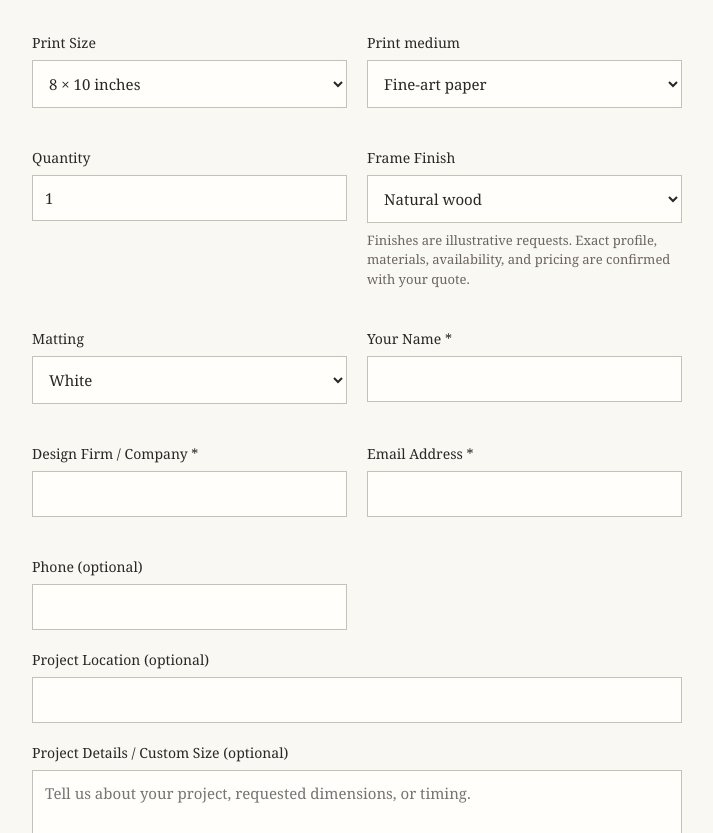
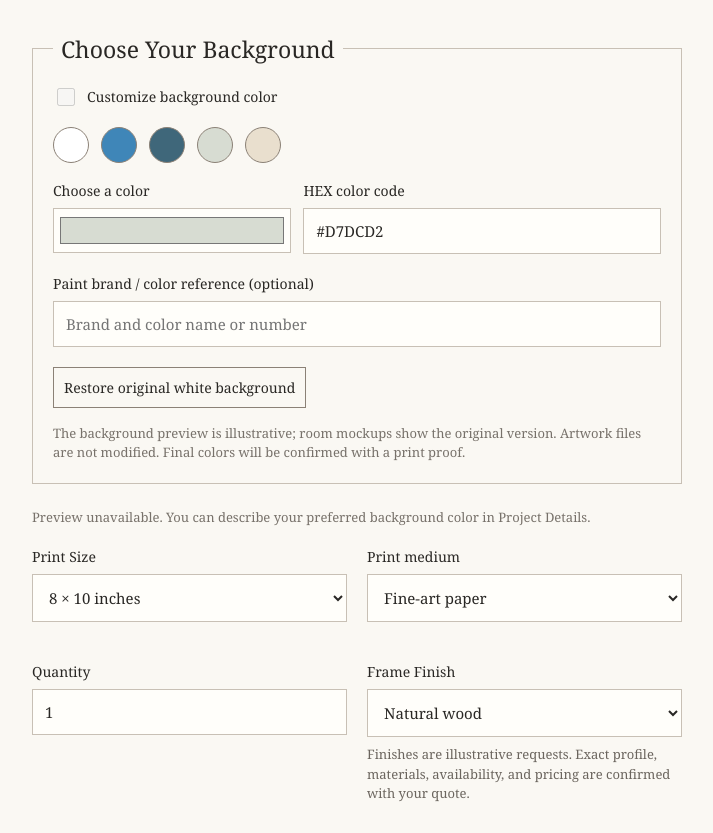
Before and after one commit to helmamay/helmamay-website, a plain HTML site: page sabina.html in a window 1280 px wide. Shown: the part 2549-3382 px from the top of the page, without its empty margins (283-996 px from the left). Drawn offline with Linux system fonts and the light colour scheme.

Commit message:
Add Choose Your Background preview to sabina.html

```diff
--- a/sabina.html
+++ b/sabina.html
@@ -36,6 +36,20 @@
     #form-status { margin: 16px 0; min-height: 20px; line-height: 1.5; }
     .smallprint { color: #77716a; font-size: 13px; line-height: 1.5; margin: 20px 0; }
     @media (max-width: 700px) { h1 { font-size: 36px; } .gallery, .fields { grid-template-columns: 1fr; } .customize { margin-top: 60px; } }
+
+    #background-controls{margin:24px 0;padding:20px;border:1px solid #c8c0b5;min-width:0}
+    #background-controls legend{font:23px Georgia,serif;padding:0 8px}
+    #background-controls .background-toggle{display:flex;align-items:center;gap:9px}
+    #background-custom{width:18px;height:18px;flex:0 0 auto}
+    .background-swatches{display:flex;flex-wrap:wrap;gap:12px;margin:18px 0}
+    .background-swatches button{width:36px;height:36px;border-radius:50%;padding:0;background:var(--swatch);border:1px solid #8b8176;cursor:pointer}
+    .background-swatches button[aria-pressed="true"]{outline:2px solid #292724;outline-offset:3px}
+    #background-controls button:focus-visible{outline:3px solid #395d72;outline-offset:3px}
+    .background-inputs{display:grid;grid-template-columns:1fr 1.5fr;gap:12px;margin:12px 0 20px}
+    #background-picker{height:45px;padding:4px}
+    #background-reset{font:14px Georgia,serif;background:transparent;border:1px solid #8b8176;padding:10px;cursor:pointer;color:#292724}
+    #background-controls .smallprint{margin:16px 0 0}
+    @media(max-width:480px){.background-inputs{grid-template-columns:1fr}}
   </style>
   <link rel="stylesheet" href="social-links.css">
 </head>
@@ -46,7 +60,7 @@
     <a class="back" href="index.html">← Back to Gallery</a>
   </header>
   <main>
-    <img class="original" src="Sabina.jpg" alt="Sabina original artwork">
+    <img data-color-preview class="original" src="Sabina.jpg" alt="Sabina original artwork">
     <div class="gallery">
       <figure><img src="Sabina15.png" alt="Sabina framed above a wooden cabinet beside a black vase" loading="lazy"></figure>
       <figure><img src="Sabina7.png" alt="Sabina displayed above a desk in a light home office" loading="lazy"></figure>
@@ -58,10 +72,31 @@
     <section class="customize" aria-labelledby="customize-heading">
       <h2 id="customize-heading">Customize This Artwork</h2>
       <p>Explore framing and matting combinations, then request a custom trade quote.</p>
-      <div class="preview-area"><div class="frame" id="frame-preview"><div class="mat" id="mat-preview"><img src="Sabina.jpg" alt="Sabina framing and matting preview"></div></div></div>
+      <div class="preview-area"><div class="frame" id="frame-preview"><div class="mat" id="mat-preview"><img data-color-preview src="Sabina.jpg" alt="Sabina framing and matting preview"></div></div></div>
       <form id="trade-form" action="https://formspree.io/f/xeaewlqp" method="POST">
         <input type="hidden" name="Artwork" value="Sabina">
+        <input type="hidden" id="background-value" name="artwork_background" value="Original white background">
         <input type="hidden" name="_subject" value="Helmamay Studios Trade Quote — Sabina">
+<fieldset id="background-controls" disabled>
+          <legend>Choose Your Background</legend>
+          <label class="background-toggle"><input id="background-custom" type="checkbox"> Customize background color</label>
+          <div class="background-swatches" role="group" aria-label="Suggested background colors">
+            <button type="button" data-background-color="#FFFFFF" style="--swatch:#FFFFFF" aria-label="White background" aria-pressed="false"></button>
+            <button type="button" data-background-color="#3F86B8" style="--swatch:#3F86B8" aria-label="Blue background" aria-pressed="false"></button>
+            <button type="button" data-background-color="#3F677A" style="--swatch:#3F677A" aria-label="Dark blue background" aria-pressed="false"></button>
+            <button type="button" data-background-color="#D7DCD2" style="--swatch:#D7DCD2" aria-label="Pale green background" aria-pressed="false"></button>
+            <button type="button" data-background-color="#E9DFCE" style="--swatch:#E9DFCE" aria-label="Warm ivory background" aria-pressed="false"></button>
+          </div>
+          <div class="background-inputs">
+            <div><label for="background-picker">Choose a color</label><input id="background-picker" type="color" value="#d7dcd2" disabled></div>
+            <div><label for="background-hex">HEX color code</label><input id="background-hex" type="text" value="#D7DCD2" maxlength="7" pattern="#[0-9A-Fa-f]{6}" disabled></div>
+          </div>
+          <div class="field"><label for="background-reference">Paint brand / color reference (optional)</label><input id="background-reference" name="background_color_reference" type="text" placeholder="Brand and color name or number" disabled></div>
+          <button type="button" id="background-reset">Restore original white background</button>
+          <p class="smallprint">The background preview is illustrative; room mockups show the original version. Artwork files are not modified. Final colors will be confirmed with a print proof.</p>
+        </fieldset>
+        <p id="background-status" class="smallprint" role="status" aria-live="polite">Preparing background preview…</p>
+        <noscript><p>For a custom background, describe your preferred color in Project Details.</p></noscript>
         <div class="fields">
           <div class="field"><label for="print-size">Print Size</label><select id="print-size" name="Print Size" required><option>8 × 10 inches</option><option>16 × 20 inches</option><option>24 × 30 inches</option><option>Custom size — specify below</option></select></div>
           <div class="field"><label for="quantity">Quantity</label><input id="quantity" name="Quantity" type="number" min="1" value="1" required></div>
@@ -103,6 +138,7 @@ const form = document.getElementById('trade-form');
     });
   </script>
 <script src="customizer.js" defer></script>
+  <script src="background-color-paper.js" defer></script>
   <script src="social-links.js" defer></script>
 </body>
 </html>
```
